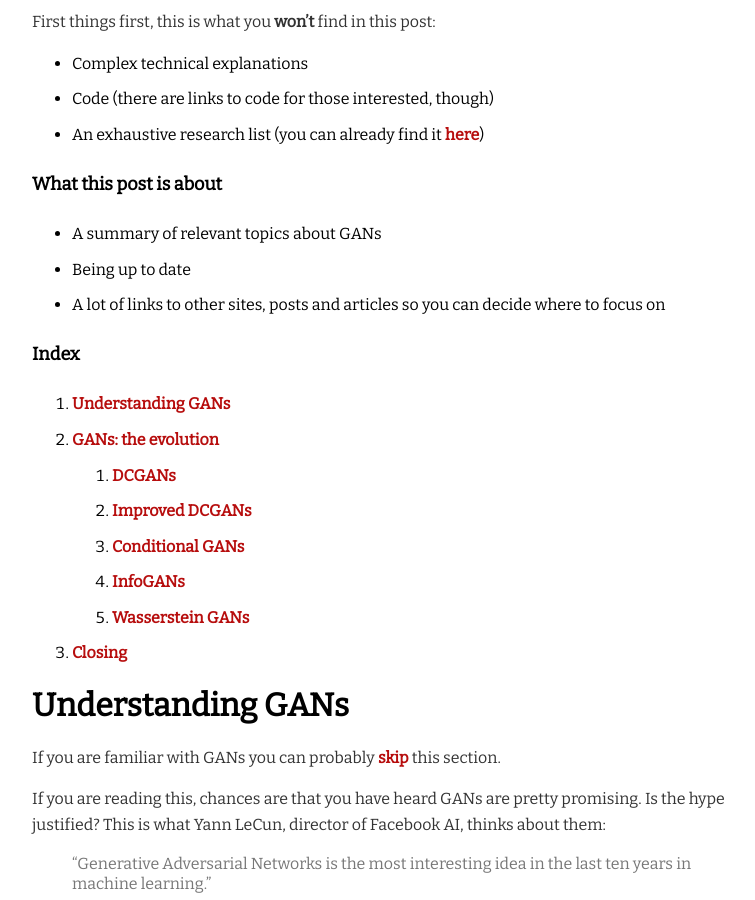
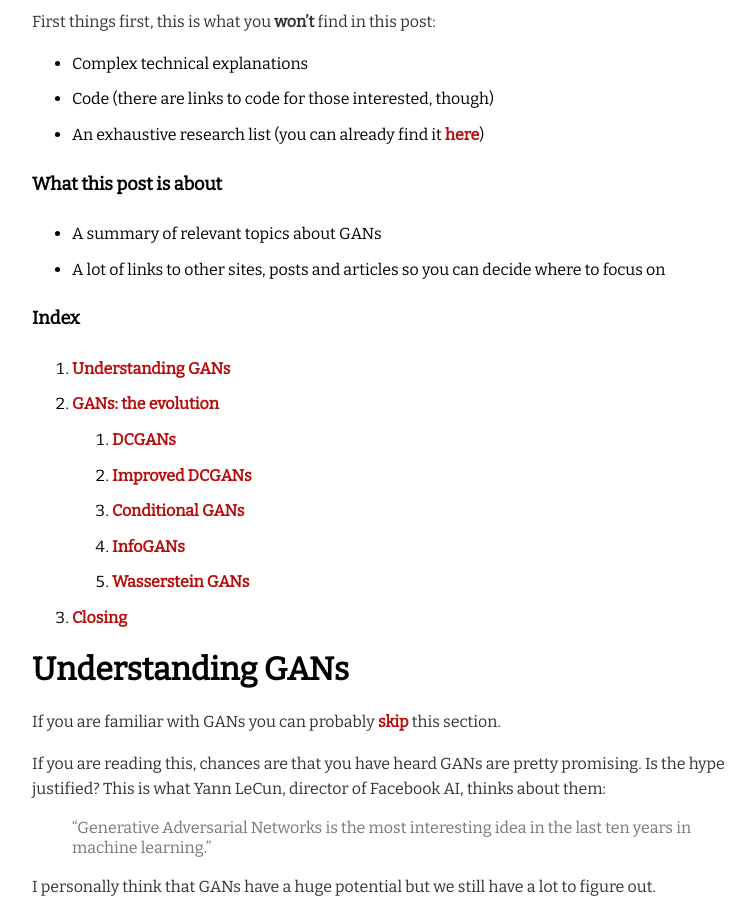
Before and after one commit to Guim3/guim3.github.io, a Jekyll site: the page built from _posts/2017-03-20-Fantastic-GANs-and-where-to-find-them.md, in a window 1280 px wide and 900 px high, scrolled down 462 px. Shown: the whole window, without its empty margins (233-988 px from the left). Built offline with Jekyll 4.4.1, drawn with Linux system fonts in a browser that asks for light colours; comment, search, counter and statistics services are not loaded; grey boxes are pictures that could not be loaded.

Commit message:
Minor modification

```diff
--- a/_posts/2017-03-20-Fantastic-GANs-and-where-to-find-them.md
+++ b/_posts/2017-03-20-Fantastic-GANs-and-where-to-find-them.md
@@ -16,7 +16,6 @@ First things first, this is what you __won't__ find in this post:
 
 #### What this post is about
 * A summary of relevant topics about GANs
-* Being up to date
 * A lot of links to other sites, posts and articles so you can decide where to focus on
 
 #### Index
```
